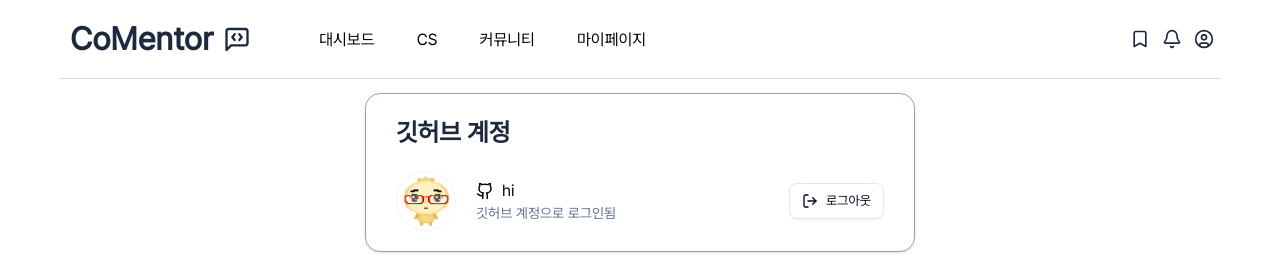
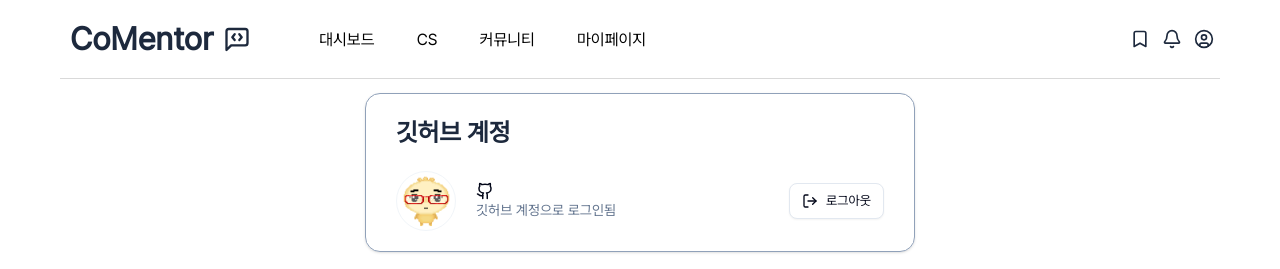
Before and after one commit to seowooda/comentor, a Next.js app: page /user in a window 1280 px wide. Shown: the top 269 px of the page. Built offline with nearby package versions, Linux system fonts and the light colour scheme; no server answers.

Commit message:
feat: userName추가

```diff
--- a/src/api/services/user/model.ts
+++ b/src/api/services/user/model.ts
@@ -10,6 +10,7 @@ export interface User {
   notification: boolean
   stackNames: string[]
   avatarUrl?: string
+  userName?: string
 }
 
 export interface UserResponse {
--- a/src/components/EditForm/EditForm.tsx
+++ b/src/components/EditForm/EditForm.tsx
@@ -33,7 +33,6 @@ export const EditForm = () => {
   const { data: user } = useGetQuery<UserResponse>(['user'], '/user/info', {
     refetchOnMount: true,
   })
-
   const form = useForm<z.infer<typeof SignupSchema>>({
     resolver: zodResolver(SignupSchema),
     defaultValues: {
@@ -50,7 +49,6 @@ export const EditForm = () => {
         stackNames: user?.result.stackNames || [],
         notification: user?.result.notification ? 'agree' : 'deny',
       })
-      console.log(user.result.avatarUrl)
     }
   }, [user])
 
@@ -97,7 +95,7 @@ export const EditForm = () => {
           <div className="flex flex-1 flex-col">
             <p className="flex items-center gap-2">
               <Github size={18} />
-              <span>hi</span>
+              <span>{user?.result.userName}</span>
             </p>
             <p className="text-[14px] text-slate-500">
               깃허브 계정으로 로그인됨
```
